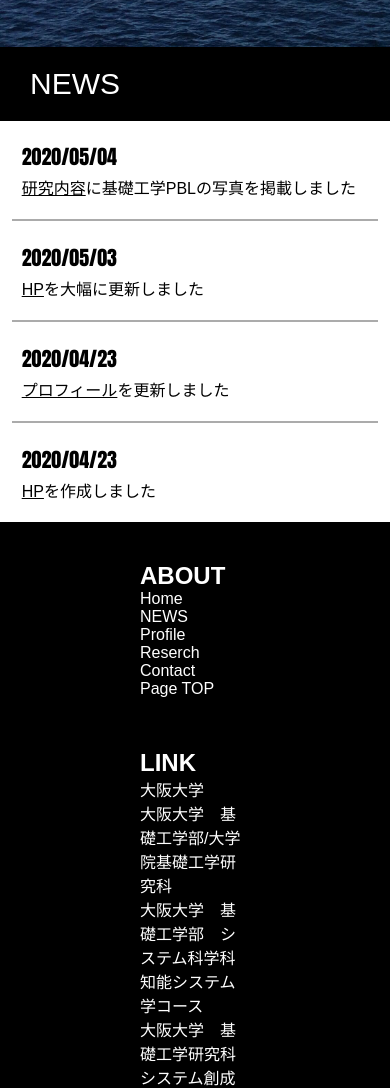
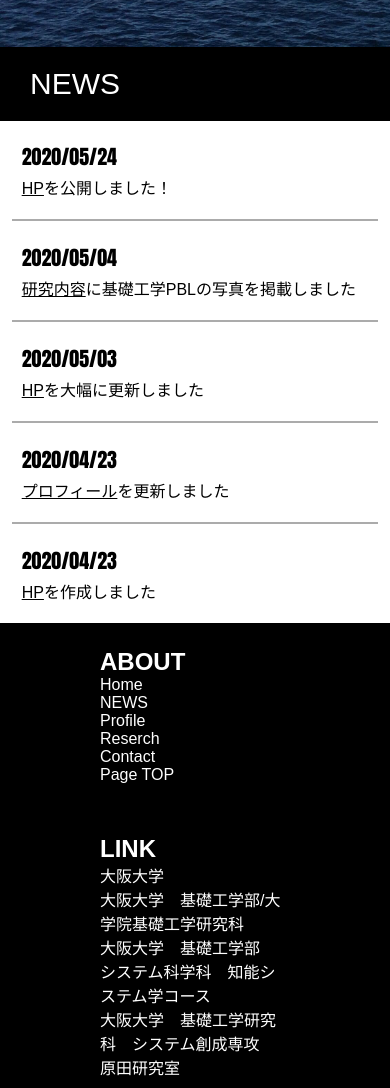
Before and after one commit to RyoKitamura0218/portfolio, a plain HTML site: page news.html in a window 390 px wide. Shown: the part 797-1885 px from the top of the page. Drawn offline with Linux system fonts and the light colour scheme.

Commit message:
forth change

```diff
--- a/StyleSheet1.css
+++ b/StyleSheet1.css
@@ -429,13 +429,16 @@ input[name="r"]{
             margin: initial;
             margin-right: 10px;
         }
-
+    footer {
+        padding: 0px 0px 0px 0px;
+    }
     .footA {
         flex-direction: column;
     }
     .footA div
     {
-        padding:3vh 0 3vh 0;
+        padding:3vh 0px 3vh 0px;
+
         width: 100%;
     }
     .slidershow{
--- a/news.html
+++ b/news.html
@@ -42,6 +42,16 @@
         </div>
         <div class="profile" id="prof">
             <div>
+               <div class="title">
+                <p>
+                    2020/05/24
+                </p>
+            </div>
+            <main>
+                <p>
+                    <a href="index.html"> HP</a>を公開しました！
+                </p>
+            </main>
             <div class="title">
                 <p>
                     2020/05/04
```
Lines whose indentation alone changed are shown as unchanged.
